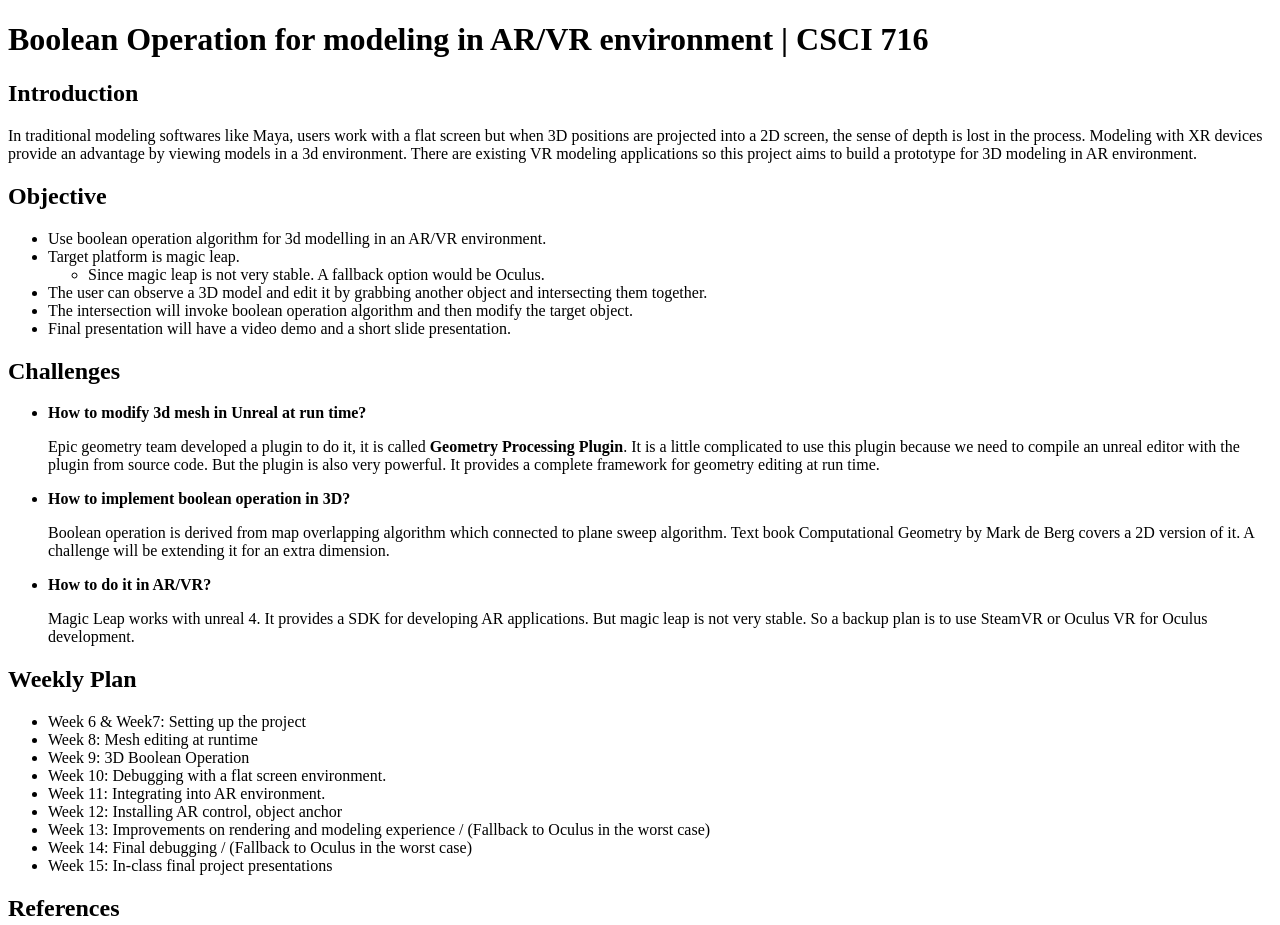
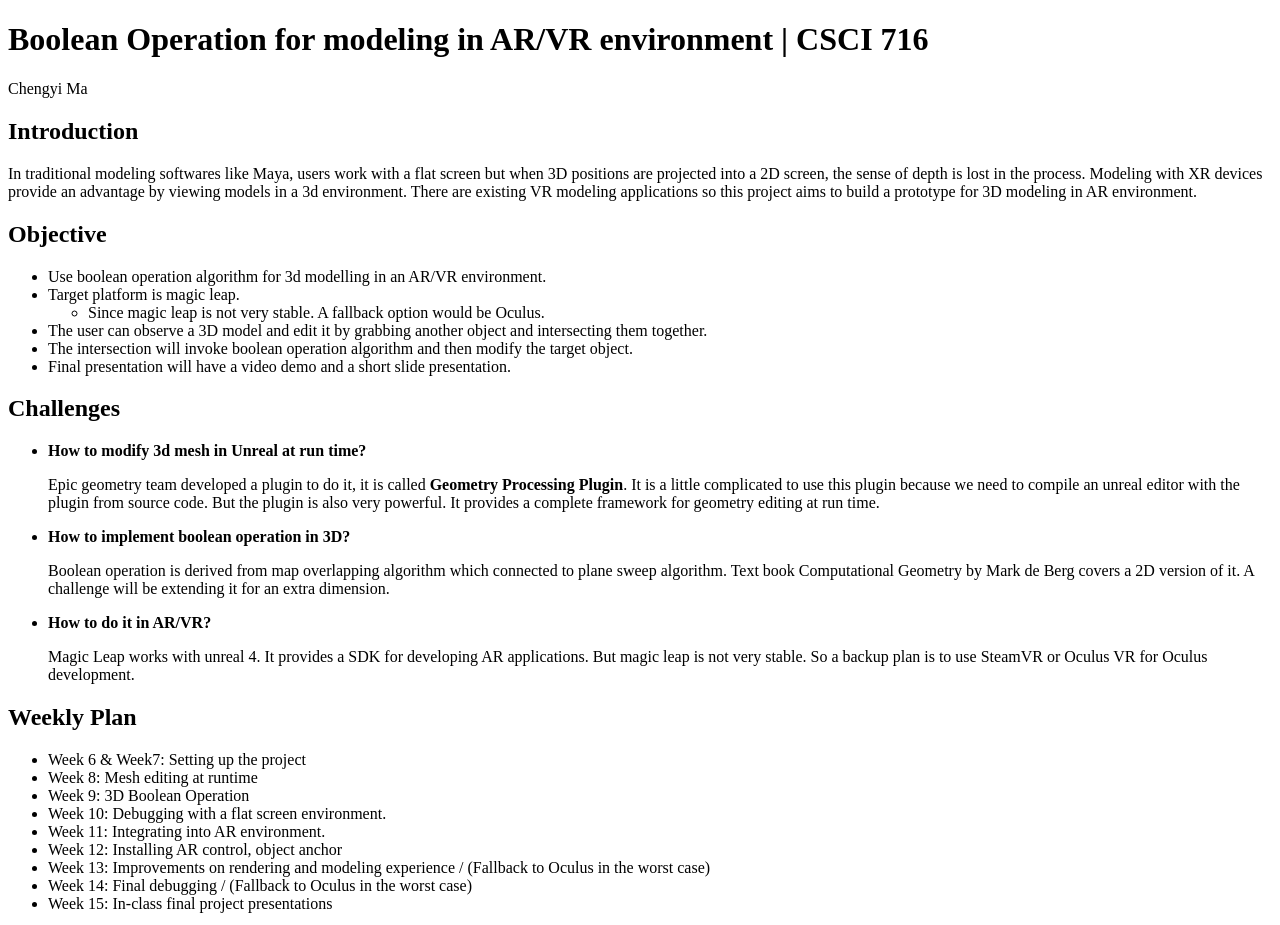
Before and after one commit to cxm3593/Boolean-Operation-AR, a plain HTML site: page index.html in a window 1280 px wide. Shown: the top 925 px of the page. Drawn offline with Linux system fonts and the light colour scheme.

Commit message:
Added author

```diff
--- a/index.html
+++ b/index.html
@@ -7,6 +7,7 @@
 	</head>
 	<body>
 		<h1>Boolean Operation for modeling in AR/VR environment | CSCI 716</h1>
+		<p>Chengyi Ma</p>
 		<h2>Introduction</h2>
 		<p>
 			In traditional modeling softwares like Maya,
```
